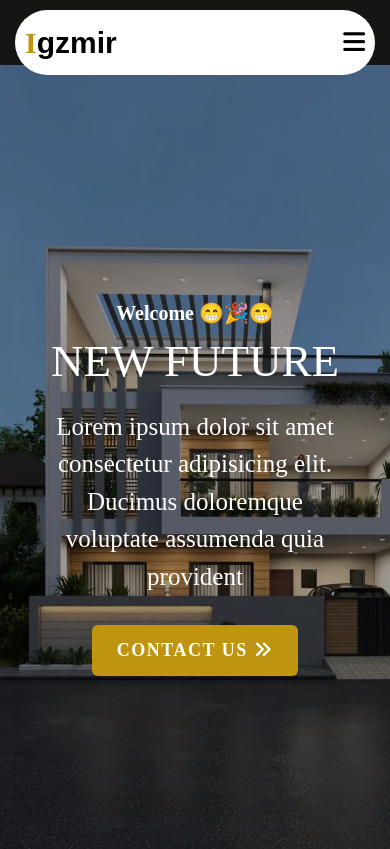
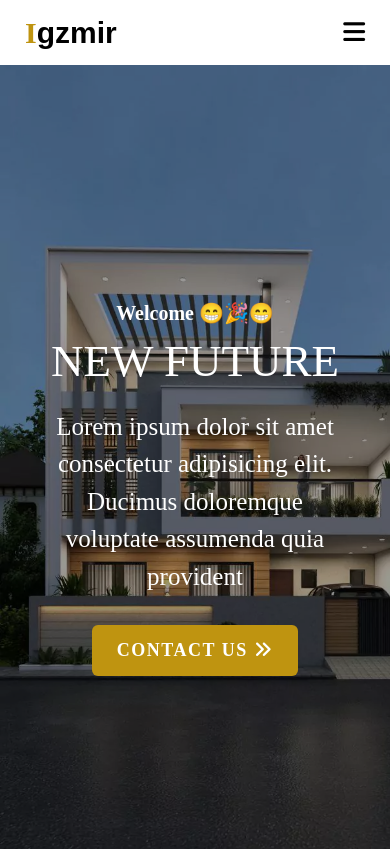
Before and after one commit to Mohda24/ismail-lkabs, a plain HTML site: page index.html in a window 390 px wide. Shown: the top 849 px of the page. Drawn offline with nearby package versions, Linux system fonts and the light colour scheme.

Commit message:
i fixed navBar yes

```diff
--- a/index.html
+++ b/index.html
@@ -22,8 +22,8 @@
 </head>
 <body class="!scroll-smooth !bg-background-color 2xl:!w-[1400px] 2xl:!mx-auto !relative">
     <!-- Start Header -->
-    <div class="container duration-200 ease-in-out transition-all headerContainer px-[15px] sticky top-2 md:absolute w-full !z-[90] md:top-0 md:left-0">
-        <header id="header" class="flex justify-between bg-white md:bg-transparent rounded-[100px] md:rounded-none items-center p-[10px] md:px-[20px] md:py-[20px] relative z-20">
+    <div class="container duration-200 ease-in-out transition-all headerContainer px-[15px] sticky top-0 md:absolute w-full !z-[90] bg-white md:bg-transparent left-0">
+        <header id="header" class="flex justify-between bg-white md:bg-transparent items-center p-[10px] md:px-[20px] md:py-[20px] relative z-20">
             <div class="logo">
                 <h1 class="first-letter:text-primary-color first-letter:uppercase text-[30px] font-bold text-black md:text-white first-letter:font-lora">Igzmir</h1>
             </div>
--- a/js/script.js
+++ b/js/script.js
@@ -135,7 +135,7 @@ window.addEventListener("scroll",function(){
       if(currentScrollValue>lastscrollDown){
         header.style.top="-100px";
       }else{
-        header.style.top="10px";
+        header.style.top="0px";
       }
       lastscrollDown=currentScrollValue;
       throttleTimer = null;
```
Also changed, not shown: css/style.css.
